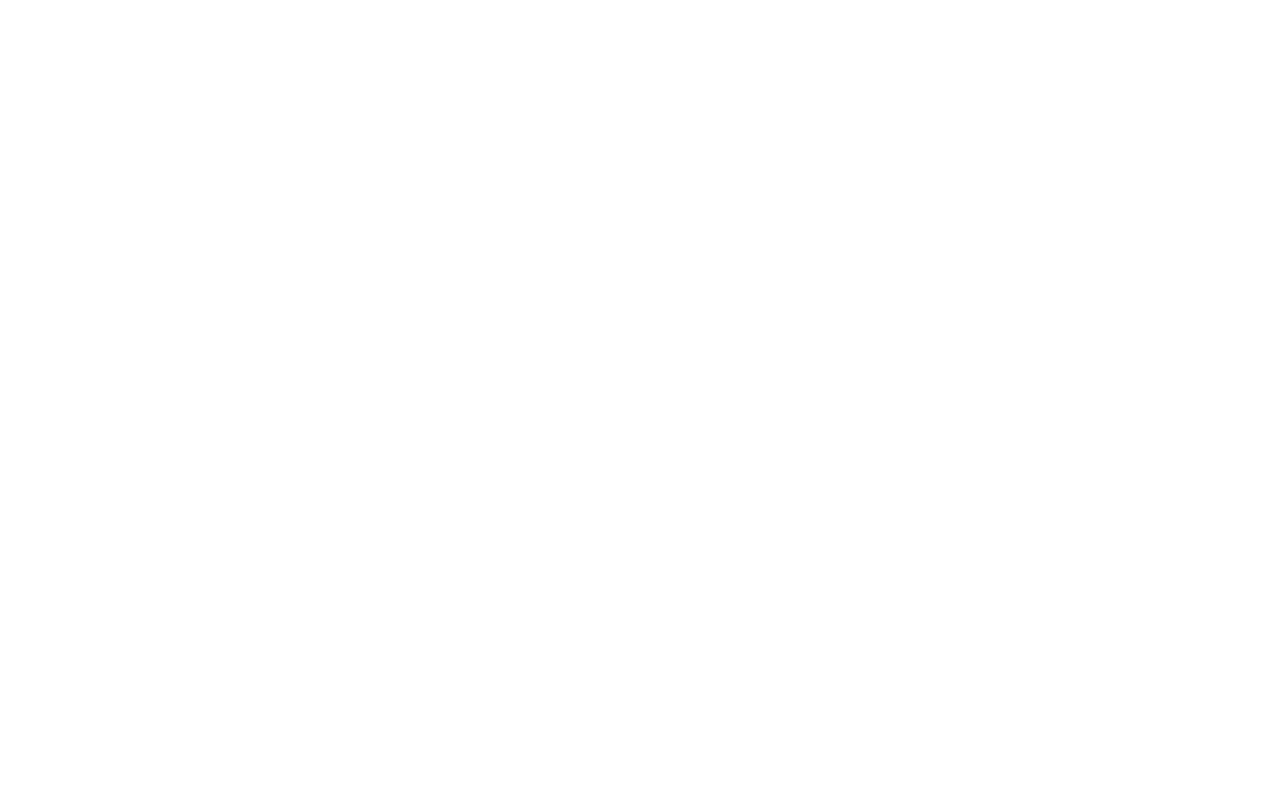
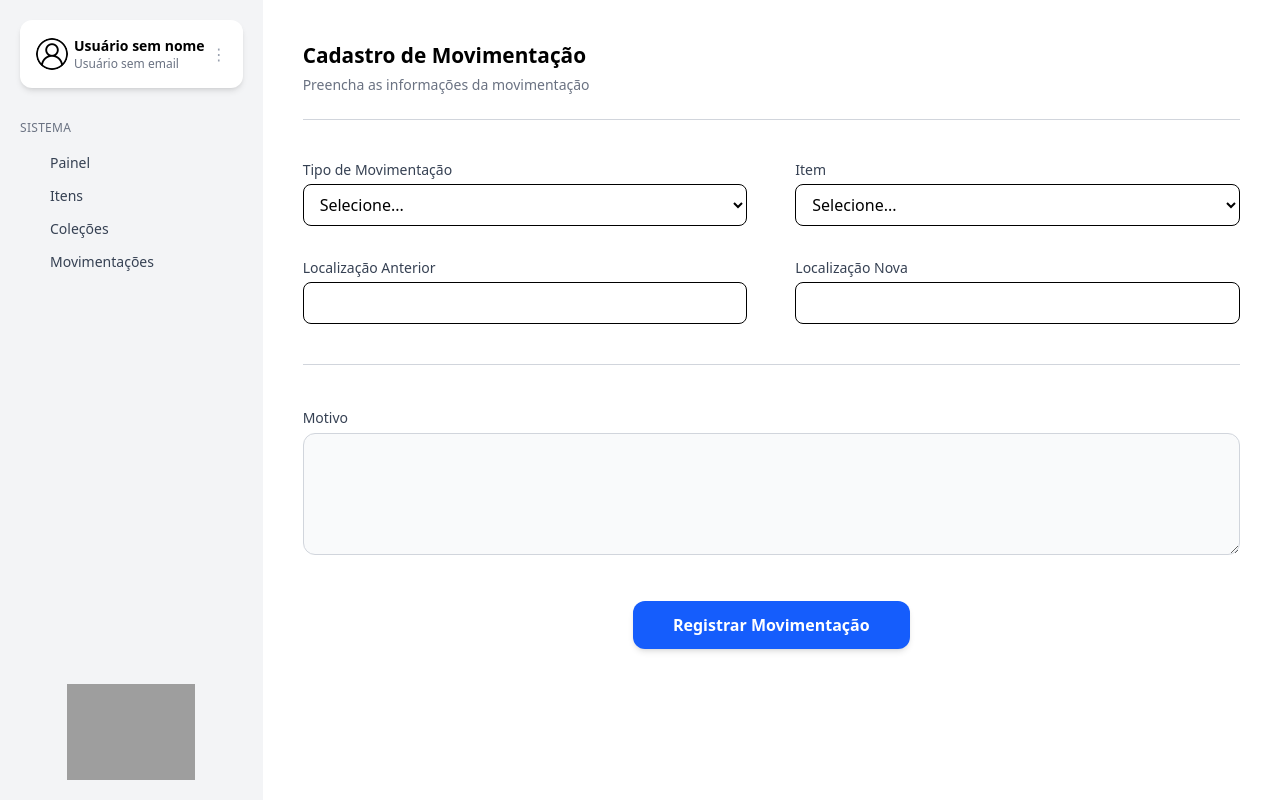
Before and after one commit to Hackaton-25/Front-Hackaton, a Vue app: page /dashboard/cadastro-movimentacao in a window 1280 px wide. Before the commit this address had no page. Built offline with nearby package versions, Linux system fonts and the light colour scheme; grey boxes are pictures that could not be loaded; what vue3-apexcharts would draw is missing.

Commit message:
feat: Criação dos cadastros de movimentações e criação #12

```diff
--- a/src/router/index.js
+++ b/src/router/index.js
@@ -1,7 +1,6 @@
 import { createRouter, createWebHistory } from 'vue-router'
 import HomeView from '../views/HomeView.vue'
 import LoginView from '@/views/LoginView.vue'
-import CadastroImagem from '@/views/ViewAdmin/CadastroImagem.vue'
 
 /* --- META DE RESOURCES (para títulos e labels) --- */
 const resourceMetaMap = {
@@ -13,6 +12,7 @@
       { key: "titulo", label: "Título" },
       { key: "procedencia_origem", label: "Procedência" },
     ],
+    cadastroRoute: "cadastro-item"
   },
   colecoes: {
     singular: "Coleção",
@@ -22,6 +22,7 @@
       { key: "nome", label: "Nome" },
       { key: "descricao", label: "Descrição" },
     ],
+    cadastroRoute: "cadastro-colecao"
   },
   movimentacoes: {
     singular: "Movimentação",
@@ -31,6 +32,7 @@
       { key: "tipo", label: "Tipo" },
       { key: "motivo", label: "Motivo" },
     ],
+    cadastroRoute: "cadastro-movimentacao"
   },
 }
 
@@ -45,9 +47,11 @@
     return {
       resource,
       pageTitle: meta.plural,
-      columns: meta.columns,   // <<<<<< AQUI AS COLUMNS FINAIS
+      columns: meta.columns,
+
+      // AGORA A ROTA DE CADASTRO É DINÂMICA
       actions: {
-        addRoute: `/dashboard/${resource}/cadastrar`,
+        addRoute: `/dashboard/${meta.cadastroRoute}`,
         addLabel: `Cadastrar Nova ${meta.acaoSingular}`,
       },
     }
@@ -68,6 +72,8 @@
       name: 'home',
       component: HomeView,
     },
+
+    /* --- DASHBOARD ADMIN --- */
     {
       path: '/dashboard',
       name: 'admin',
@@ -78,13 +84,27 @@
           name: 'Painel Administrativo',
           component: () => import('@/views/ViewAdmin/HomeView.vue'),
         },
+
+        /* Páginas dinâmicas */
         dashboardPage('itens'),
         dashboardPage('colecoes'),
         dashboardPage('movimentacoes'),
+
+        /* CADASTROS DIRETOS */
         {
           path: 'cadastro-item',
-          name: 'cadastro-itens',
+          name: 'cadastro-item',
           component: () => import('@/views/ViewAdmin/CadastroItemView.vue'),
+        },
+        {
+          path: 'cadastro-colecao',
+          name: 'cadastro-colecao',
+          component: () => import('@/views/ViewAdmin/CadastroColecaoView.vue'),
+        },
+        {
+          path: 'cadastro-movimentacao',
+          name: 'cadastro-movimentacao',
+          component: () => import('@/views/ViewAdmin/CadastroMovimentacaoView.vue'),
         },
         {
           path: 'cadastro-imagem',
--- /dev/null
+++ b/src/views/ViewAdmin/CadastroColecaoView.vue
@@ -0,0 +1,83 @@
+<script setup>
+import { ref } from 'vue'
+
+// componentes Admin
+import { NavLateralAdmin, TitleAdmin } from '@/components/index'
+
+// componentes de formulário
+import FormField from '@/components/admin/form/FormField.vue'
+
+const form = ref({
+  nome: '',
+  descricao: '',
+  coletor: '',
+})
+</script>
+
+<template>
+  <div class="flex min-h-screen bg-gray-100">
+
+    <NavLateralAdmin />
+
+    <!-- MAIN -->
+    <main class="bg-white flex-1 p-10 overflow-auto">
+
+      <div class="w-full">
+
+        <TitleAdmin
+          title="Cadastro de Coleção"
+          subtitle="Preencha as informações da coleção"
+          class="mb-6"
+        />
+
+        <!-- divisor -->
+        <div class="w-full h-px bg-gray-300 mb-10"></div>
+
+        <!-- FORM EM GRID -->
+        <form class="grid grid-cols-1 md:grid-cols-2 xl:grid-cols-3 gap-x-12 gap-y-8">
+
+          <FormField label="Nome da coleção" v-model="form.nome" />
+
+          <FormField label="Coletor / Colecionador" v-model="form.coletor" />
+
+        </form>
+
+        <!-- divisor -->
+        <div class="w-full h-px bg-gray-300 my-10"></div>
+
+        <!-- DESCRIÇÃO -->
+        <div class="mb-10">
+          <label class="text-sm font-medium text-gray-700">Descrição</label>
+          <textarea
+            v-model="form.descricao"
+            rows="4"
+            class="w-full border border-gray-300 rounded-xl px-4 py-3 mt-1 bg-gray-50
+            focus:bg-white focus:border-blue-600 focus:ring-2 focus:ring-blue-600 transition"
+          ></textarea>
+        </div>
+
+        <!-- BOTÃO -->
+        <div class="flex justify-center">
+          <RouterLink
+            to="/dashboard"
+            class="px-10 py-3 rounded-xl text-white font-semibold shadow-md
+            bg-blue-600 hover:bg-blue-700 transition-all active:scale-95"
+          >
+            Cadastrar
+          </RouterLink>
+        </div>
+
+      </div>
+    </main>
+  </div>
+</template>
+
+<style scoped>
+main::-webkit-scrollbar {
+  width: 10px;
+}
+main::-webkit-scrollbar-thumb {
+  background: rgba(0, 0, 0, 0.1);
+  border-radius: 10px;
+}
+</style>
--- /dev/null
+++ b/src/views/ViewAdmin/CadastroMovimentacaoView.vue
@@ -0,0 +1,94 @@
+<script setup>
+import { ref } from 'vue'
+
+// componentes do admin
+import { NavLateralAdmin, TitleAdmin } from '@/components/index'
+
+// componentes do formulário
+import FormField from '@/components/admin/form/FormField.vue'
+import SelectField from '@/components/admin/form/SelectField.vue'
+
+// opções
+const tipos = ["Entrada", "Saída", "Realocação", "Retorno"]
+const itens = ["Item A", "Item B", "Item C"] // Você trocará pelos itens reais
+
+const form = ref({
+  tipo: "",
+  item: "",
+  localAnterior: "",
+  localNovo: "",
+  motivo: "",
+})
+</script>
+
+<template>
+  <div class="flex min-h-screen bg-gray-100">
+
+    <NavLateralAdmin />
+
+    <!-- MAIN -->
+    <main class="bg-white flex-1 p-10 overflow-auto">
+
+      <div class="w-full max-w-7xl mx-auto">
+
+        <!-- TÍTULO -->
+        <TitleAdmin
+          title="Cadastro de Movimentação"
+          subtitle="Preencha as informações da movimentação"
+          class="mb-6"
+        />
+
+        <!-- divisor -->
+        <div class="w-full h-px bg-gray-300 mb-10"></div>
+
+        <!-- FORM EM GRID -->
+        <form class="grid grid-cols-1 md:grid-cols-2 gap-x-12 gap-y-8">
+
+          <!-- LINHA 1 -->
+          <SelectField label="Tipo de Movimentação" :items="tipos" v-model="form.tipo" />
+          <SelectField label="Item" :items="itens" v-model="form.item" />
+
+          <!-- LINHA 2 -->
+          <FormField label="Localização Anterior" v-model="form.localAnterior" />
+          <FormField label="Localização Nova" v-model="form.localNovo" />
+
+        </form>
+
+        <!-- divisor -->
+        <div class="w-full h-px bg-gray-300 my-10"></div>
+
+        <!-- MOTIVO (linha inteira) -->
+        <div class="mb-10">
+          <label class="text-sm font-medium text-gray-700">Motivo</label>
+          <textarea
+            v-model="form.motivo"
+            rows="4"
+            class="w-full border border-gray-300 rounded-xl px-4 py-3 mt-1 bg-gray-50
+            focus:bg-white focus:border-blue-600 focus:ring-2 focus:ring-blue-600 transition"
+          ></textarea>
+        </div>
+
+        <!-- BOTÃO -->
+        <div class="flex justify-center mt-8">
+          <button
+            class="px-10 py-3 rounded-xl text-white font-semibold shadow-md
+            bg-blue-600 hover:bg-blue-700 transition-all active:scale-95"
+          >
+            Registrar Movimentação
+          </button>
+        </div>
+
+      </div>
+    </main>
+  </div>
+</template>
+
+<style scoped>
+main::-webkit-scrollbar {
+  width: 10px;
+}
+main::-webkit-scrollbar-thumb {
+  background: rgba(0, 0, 0, 0.1);
+  border-radius: 10px;
+}
+</style>
```
